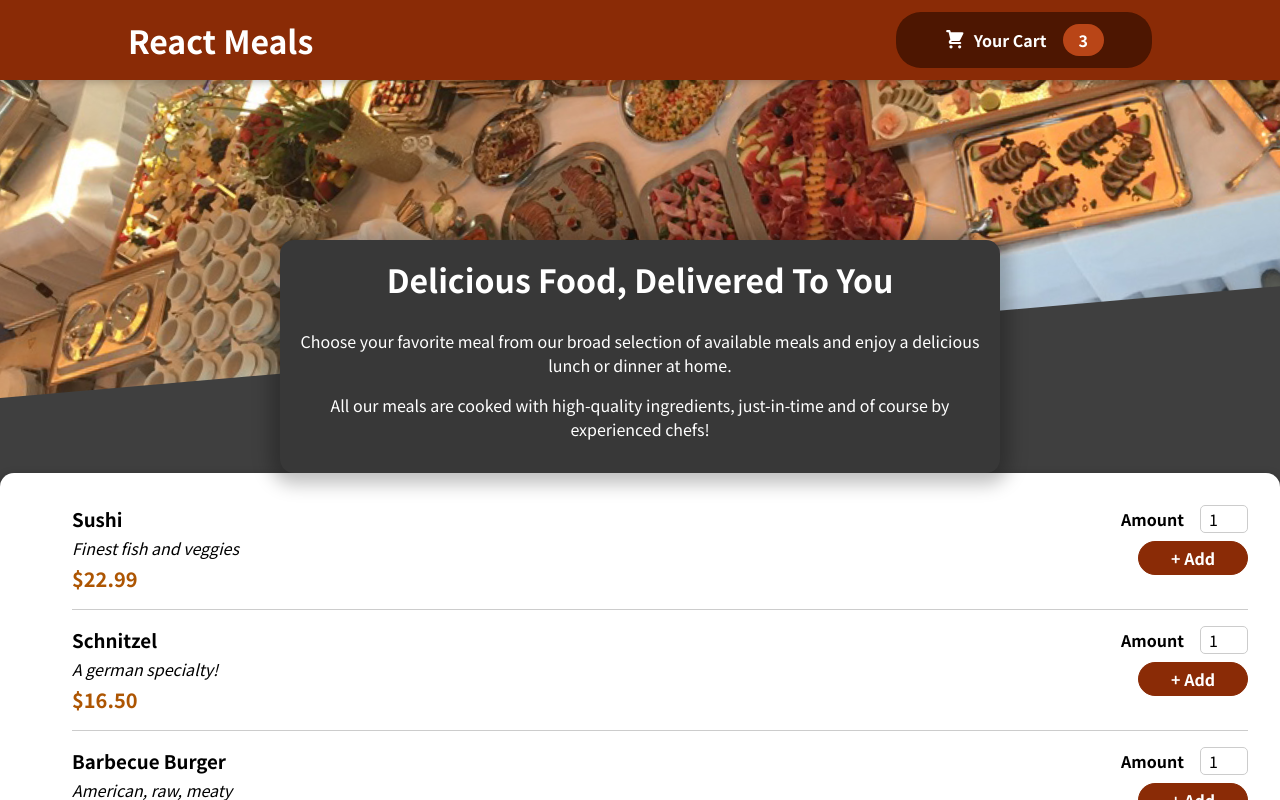
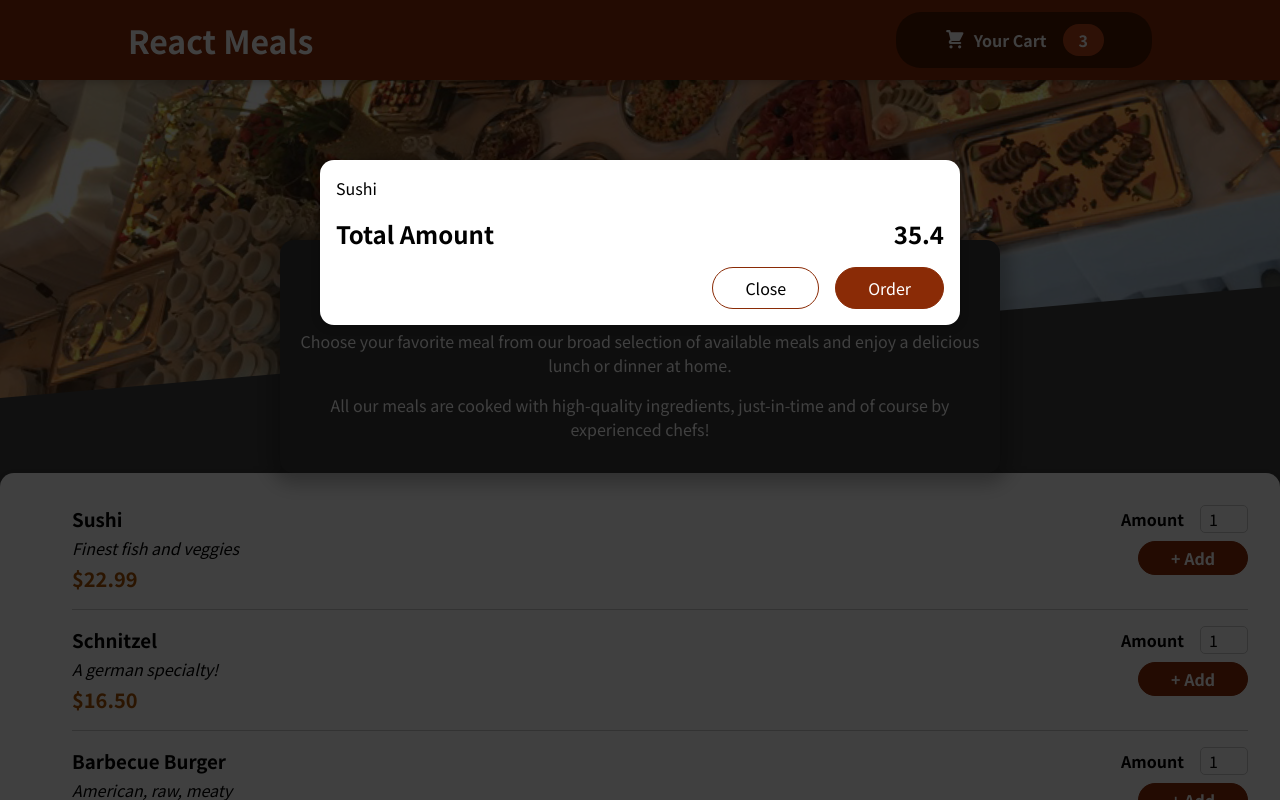
Before and after one commit to ShirshakShahi/react-food-ordering-app, a React (Create React App) app: page / in a window 1280 px wide. Shown: the top 800 px of the page. Built offline with nearby package versions, Linux system fonts and the light colour scheme.

Commit message:
before adding states

```diff
--- a/public/index.html
+++ b/public/index.html
@@ -28,6 +28,10 @@
   </head>
   <body>
     <noscript>You need to enable JavaScript to run this app.</noscript>
+
+    <div id = "overlays"></div>
+
+
     <div id="root"></div>
     <!--
       This HTML file is a template.
--- a/src/App.js
+++ b/src/App.js
@@ -1,11 +1,12 @@
 import { Fragment } from 'react';
 import Header from './components/Layout/Header';
 import Meals from './components/Meals/Meals';
-
+import Cart from './components/Cart/Cart';
 
 const App = () => {
 
   return <Fragment>
+    <Cart />
     <Header />
     <main>
       <Meals />
--- /dev/null
+++ b/src/components/Cart/Cart.js
@@ -0,0 +1,26 @@
+import Modal from '../UI/Modal';
+import classes from './Cart.module.css';
+
+const Cart = props => {
+
+    const cartItems = (
+        <ul className={classes['cart-items']}>
+            {[{ id: 'c1', name: 'Sushi', amount: 2, price: 12.99 }].map((item) => (
+                <li>{item.name}</li>
+            ))}
+        </ul>
+    );
+    return <Modal>
+        {cartItems}
+        <div className={classes.total}>
+            <span>Total Amount</span>
+            <span>35.4</span>
+        </div>
+        <div className={classes.actions}>
+            <button className={classes['button-alt']}>Close</button>
+            <button className={classes.button}>Order</button>
+        </div>
+    </Modal>
+}
+
+export default Cart;
--- /dev/null
+++ b/src/components/Cart/Cart.module.css
@@ -0,0 +1,46 @@
+.cart-items {
+    list-style: none;
+    margin: 0;
+    padding: 0;
+    max-height: 20rem;
+    overflow: auto;
+  }
+
+  .total {
+    display: flex;
+    justify-content: space-between;
+    align-items: center;
+    font-weight: bold;
+    font-size: 1.5rem;
+    margin: 1rem 0;
+  }
+
+  .actions {
+    text-align: right;
+  }
+
+  .actions button {
+    font: inherit;
+    cursor: pointer;
+    background-color: transparent;
+    border: 1px solid #8a2b06;
+    padding: 0.5rem 2rem;
+    border-radius: 25px;
+    margin-left: 1rem;
+  }
+
+  .actions button:hover,
+  .actions button:active {
+    background-color: #5a1a01;
+    border-color: #5a1a01;
+    color: white;
+  }
+
+  .actions .button--alt {
+    color: #8a2b06;
+  }
+
+  .actions .button {
+    background-color: #8a2b06;
+    color: white;
+  }
--- a/src/components/Meals/AvailableMeals.js
+++ b/src/components/Meals/AvailableMeals.js
@@ -31,6 +31,7 @@
 const AvailableMeals = () => {
 
     const mealsList = DUMMY_MEALS.map(meal => <MealItem
+        id={meal.id}
         key={meal.id}
         name={meal.name}
         description={meal.description}
--- a/src/components/Meals/MealItem/MealItemForm.js
+++ b/src/components/Meals/MealItem/MealItemForm.js
@@ -5,7 +5,7 @@
 const MealItemForm = (props) => {
     return <form className={classes.form}>
         <Input label="Amount" input={{
-            id: 'amount',
+            id: 'amount' + props.id,
             type: 'number',
             min: '1',
             max: '5',
--- /dev/null
+++ b/src/components/UI/Modal.js
@@ -0,0 +1,31 @@
+import { Fragment } from 'react';
+import classes from './Modal.module.css';
+import ReactDOM from 'react-dom';
+
+const Backdrop = () => {
+    return <div className={classes.backdrop} />;
+};
+
+const ModalOverlay = (props) => {
+    return (
+        <div className={classes.modal}>
+            <div className={classes.content}>{props.children}</div>
+        </div>
+    );
+};
+
+const portalElement = document.getElementById('overlays');
+
+const Modal = (props) => {
+    return (
+        <Fragment>
+            {ReactDOM.createPortal(<Backdrop />, portalElement)}
+            {ReactDOM.createPortal(
+                <ModalOverlay>{props.children}</ModalOverlay>,
+                portalElement
+            )}
+        </Fragment>
+    );
+};
+
+export default Modal;
--- /dev/null
+++ b/src/components/UI/Modal.module.css
@@ -0,0 +1,40 @@
+.backdrop {
+    position: fixed;
+    top: 0;
+    left: 0;
+    width: 100%;
+    height: 100vh;
+    z-index: 20;
+    background-color: rgba(0, 0, 0, 0.75);
+  }
+
+  .modal {
+    position: fixed;
+    top: 20vh;
+    left: 5%;
+    width: 90%;
+    background-color: white;
+    padding: 1rem;
+    border-radius: 14px;
+    box-shadow: 0 2px 8px rgba(0, 0, 0, 0.25);
+    z-index: 30;
+    animation: slide-down 300ms ease-out forwards;
+  }
+
+  @media (min-width: 768px) {
+    .modal {
+      width: 40rem;
+      left: calc(50% - 20rem);
+    }
+  }
+
+  @keyframes slide-down {
+    from {
+      opacity: 0;
+      transform: translateY(-3rem);
+    }
+    to {
+      opacity: 1;
+      transform: translateY(0);
+    }
+  }
```
Also changed, not shown: 1 other file (tests, documents, lock files or other folders).
